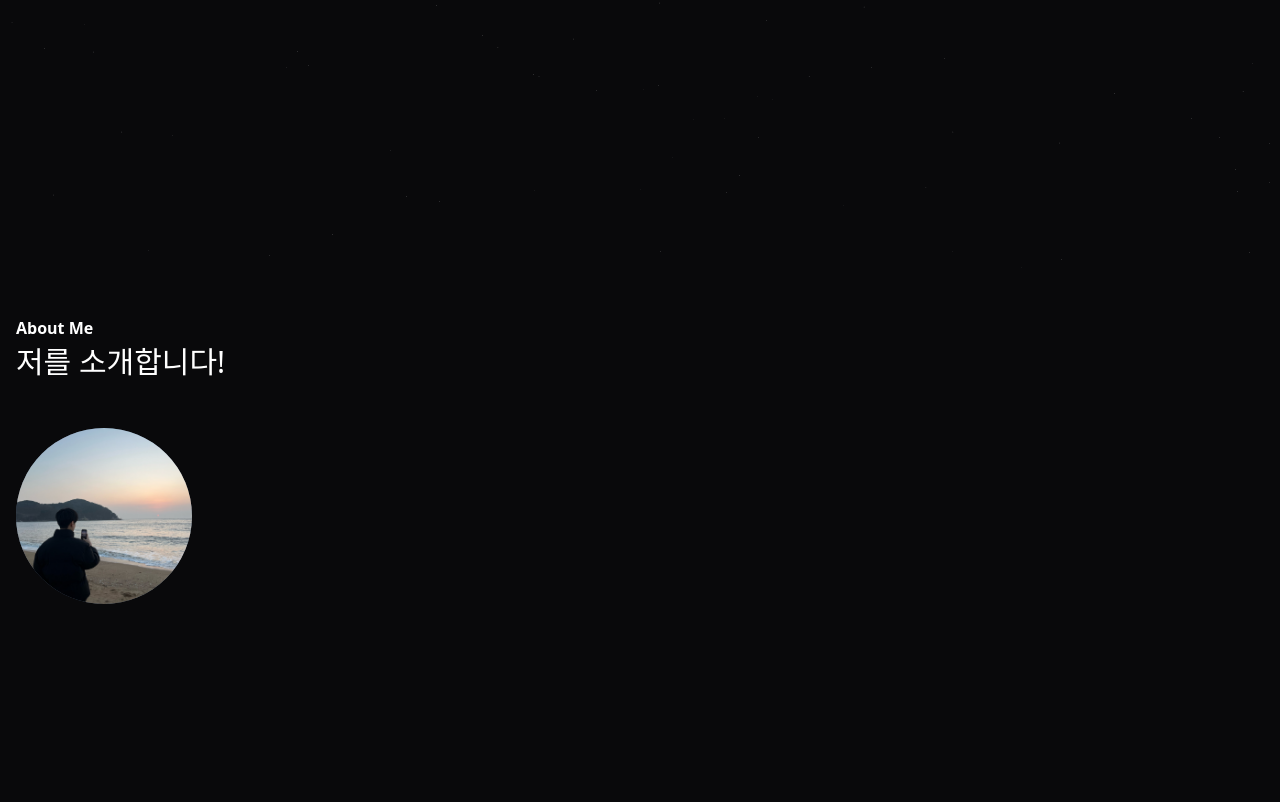
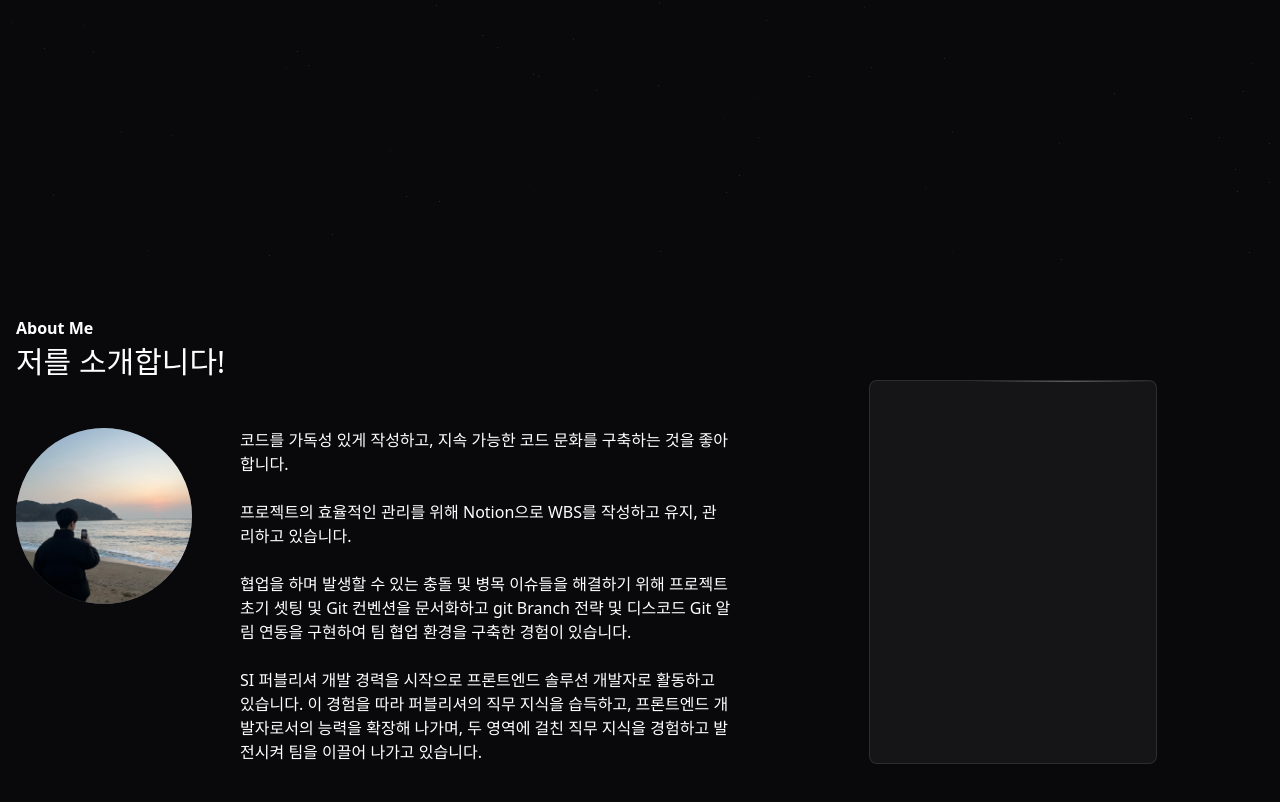
Before and after one commit to jeong-hoi-seok/portfolio, a Next.js app: page / in a window 1280 px wide. Shown: the part 524-1326 px from the top of the page. Before the commit the page ends 1168 px from the top, so only its background shows below. Built offline with nearby package versions, Linux system fonts and the light colour scheme.

Commit message:
[개발] - about 개발 진행 중

```diff
--- a/package.json
+++ b/package.json
@@ -15,7 +15,8 @@
         "moment": "^2.30.1",
         "next": "14.1.3",
         "react": "^18",
-        "react-dom": "^18"
+        "react-dom": "^18",
+        "swiper": "^11.0.7"
     },
     "devDependencies": {
         "@types/node": "^20",
--- a/src/components/ScrollAnimation.tsx
+++ b/src/components/ScrollAnimation.tsx
@@ -62,7 +62,7 @@ const ScrollAnimation: React.FC<IScrollAnimationProps> = (props) =>
         >
             {
                 focus &&
-                    <div className='absolute top-0'>
+                    <div className='absolute top-0 w-full h-full'>
                         {children}
                     </div>
             }
--- /dev/null
+++ b/src/components/Skills.tsx
@@ -0,0 +1,13 @@
+import React from 'react';
+
+
+const Skills = () =>
+{
+    return (
+        <div className='relative h-96 rounded-lg border border-slate-50/10 bg-slate-50/5 after:absolute after:h-px after:top-0 after:w-full after:jhs-bg-gradient-to-r-glitter'>
+
+        </div>
+    );
+};
+
+export default Skills;
--- a/src/components/layout/Container.tsx
+++ b/src/components/layout/Container.tsx
@@ -1,18 +1,22 @@
 import React from 'react';
 
 interface IContainerProps {
+    className?: string;
     children?: React.ReactNode;
 }
 
 const Container = (props: IContainerProps) =>
 {
     const {
+        className,
         children,
     } = props;
     return (
-        <div className='container px-4 py-10 mx-auto'>
+        <section
+            className={`container px-4 py-10 mx-auto ${className}`}
+        >
             {children && children}
-        </div>
+        </section>
     );
 };
 
--- a/src/components/section/About.tsx
+++ b/src/components/section/About.tsx
@@ -3,13 +3,15 @@ import Image from 'next/image';
 //
 import Container from '@/components/layout/Container';
 import ScrollAnimation from '../ScrollAnimation';
+import TextEffect from '../TextEffect';
+import Skills from '../Skills';
 
 const About = () =>
 {
     return (
-        <Container>
+        <Container className=''>
             <ScrollAnimation
-                delay={200}
+                delay={250}
             >
                 <h3 className='text-1xl font-bold mb-1'>
                     About Me
@@ -20,8 +22,12 @@ const About = () =>
                     저를 소개합니다!
                 </h2>
             </ScrollAnimation>
-            <div className='mt-12'>
-                <ScrollAnimation>
+            <div className='grid grid-cols-12 gap-8'>
+                <div className='col-start-1 col-end-8'>
+                    <div className='flex mt-12 gap-12'>
+                        <ScrollAnimation
+                            delay={400}
+                        >
                             <div className='relative w-44 h-44 bg-slate-600 rounded-full overflow-hidden'>
                                 <Image
                                     src={'/images/profile.jpg'}
@@ -33,6 +39,50 @@ const About = () =>
                                 />
                             </div>
                         </ScrollAnimation>
+                        <div>
+                            <ScrollAnimation
+                                delay={30}
+                            >
+                                <TextEffect
+                                    delay={10}
+                                    text='코드를 가독성 있게 작성하고, 지속 가능한 코드 문화를 구축하는 것을 좋아합니다.'
+                                />
+                            </ScrollAnimation>
+                            <br/>
+                            <ScrollAnimation
+                                delay={150}
+                            >
+                                <TextEffect
+                                    delay={5}
+                                    text='프로젝트의 효율적인 관리를 위해 Notion으로 WBS를 작성하고 유지, 관리하고 있습니다.'
+                                />
+                            </ScrollAnimation>
+                            <br/>
+                            <ScrollAnimation
+                                delay={30}
+                            >
+                                <TextEffect
+                                    delay={2}
+                                    text='협업을 하며 발생할 수 있는 충돌 및 병목 이슈들을 해결하기 위해 프로젝트 초기 셋팅 및 Git 컨벤션을 문서화하고 git Branch 전략 및 디스코드 Git 알림 연동을 구현하여 팀 협업 환경을 구축한 경험이 있습니다.'
+                                />
+                            </ScrollAnimation>
+                            <br/>
+                            <ScrollAnimation
+                                delay={60}
+                            >
+                                <TextEffect
+                                    delay={2}
+                                    text='SI 퍼블리셔 개발 경력을 시작으로 프론트엔드 솔루션 개발자로 활동하고 있습니다. 이 경험을 따라 퍼블리셔의 직무 지식을 습득하고, 프론트엔드 개발자로서의 능력을 확장해 나가며, 두 영역에 걸친 직무 지식을 경험하고 발전시켜 팀을 이끌어 나가고 있습니다.'
+                                />
+                            </ScrollAnimation>
+                        </div>
+                    </div>
+                </div>
+                <ScrollAnimation
+                    className='col-end-12 col-span-3'
+                >
+                    <Skills/>
+                </ScrollAnimation>
             </div>
         </Container>
     );
--- a/src/styles/globals.css
+++ b/src/styles/globals.css
@@ -8,6 +8,8 @@
     --easeOutQuart: cubic-bezier(0.25, 1, 0.5, 1);
     --primary-background-color: #09090b;
     --primary-text-color: #fff;
+    --scrollbar-color-track: #424242;
+    --scrollbar-color-thumb: #686868;
 }
 
 @media (prefers-color-scheme: dark) {
@@ -19,6 +21,13 @@
 body {
     background-color: var(--primary-background-color);
     color: var(--primary-text-color);
+}
+
+@supports (scrollbar-width: auto)
+{
+    * {
+        scrollbar-color: var(--scrollbar-color-thumb) var(--scrollbar-color-track);
+    }
 }
 
 /* 커스텀 css는 이니셜을 앞에 붙이기 */
@@ -35,4 +44,7 @@ body {
         @apply opacity-100;
         @apply translate-y-0;
     }
+    .jhs-bg-gradient-to-r-glitter {
+        background: linear-gradient(to right,transparent 35%,rgba(255,255,255,.3) 70%,transparent 100%);
+    }
 }
```
Also changed, not shown: 1 other file (tests, documents, lock files or other folders). Lines whose indentation alone changed are shown as unchanged.
